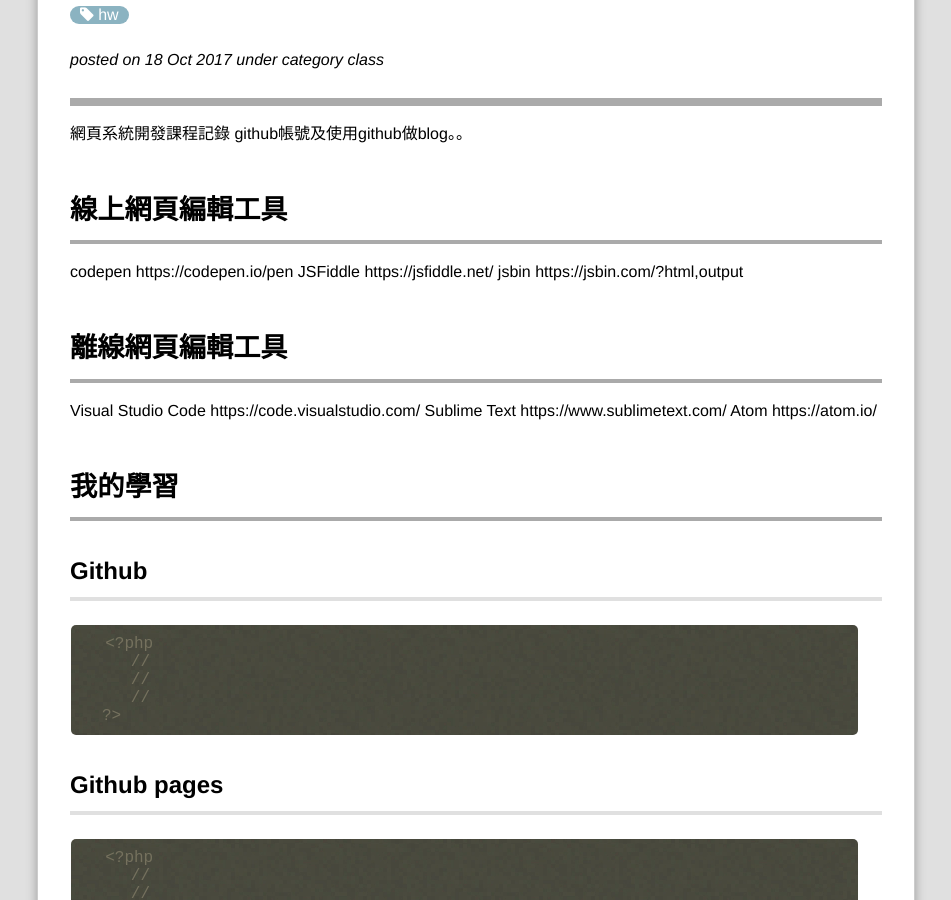
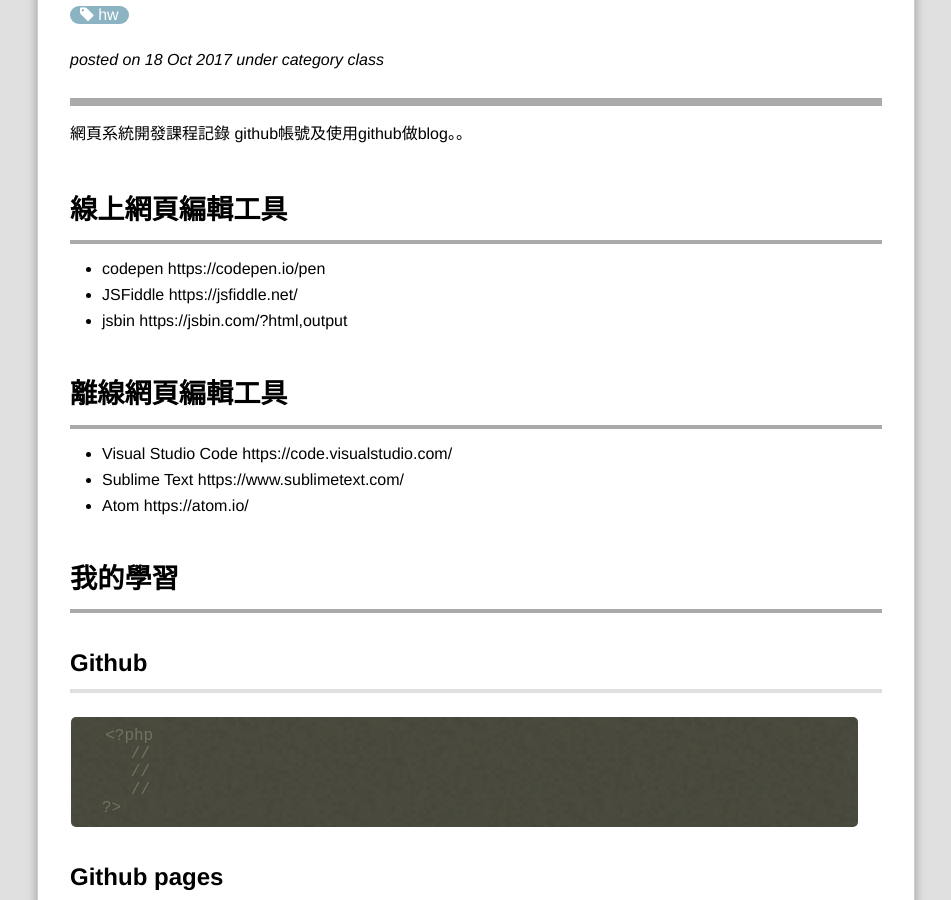
Before and after one commit to wily125/webcourse-1, a Jekyll site: the page built from _posts/2017-10-18-Class5.md, in a window 1280 px wide and 900 px high, scrolled down 335 px. Shown: the whole window, without its empty margins (18-969 px from the left). Built offline with Jekyll 4.4.1, drawn with Linux system fonts in a browser that asks for light colours; Markdown is read by kramdown in place of the engine named in the settings; comment, search, counter and statistics services are not loaded.

Commit message:
Update 2017-10-18-Class5.md

```diff
--- a/_posts/2017-10-18-Class5.md
+++ b/_posts/2017-10-18-Class5.md
@@ -11,14 +11,15 @@
 
 #線上網頁編輯工具
 
-codepen https://codepen.io/pen
-JSFiddle https://jsfiddle.net/
-jsbin https://jsbin.com/?html,output
+* codepen https://codepen.io/pen
+* JSFiddle https://jsfiddle.net/
+* jsbin https://jsbin.com/?html,output
+
 #離線網頁編輯工具
 
-Visual Studio Code https://code.visualstudio.com/
-Sublime Text https://www.sublimetext.com/
-Atom https://atom.io/
+* Visual Studio Code https://code.visualstudio.com/
+* Sublime Text https://www.sublimetext.com/
+* Atom https://atom.io/
 
 # 我的學習
 
```
